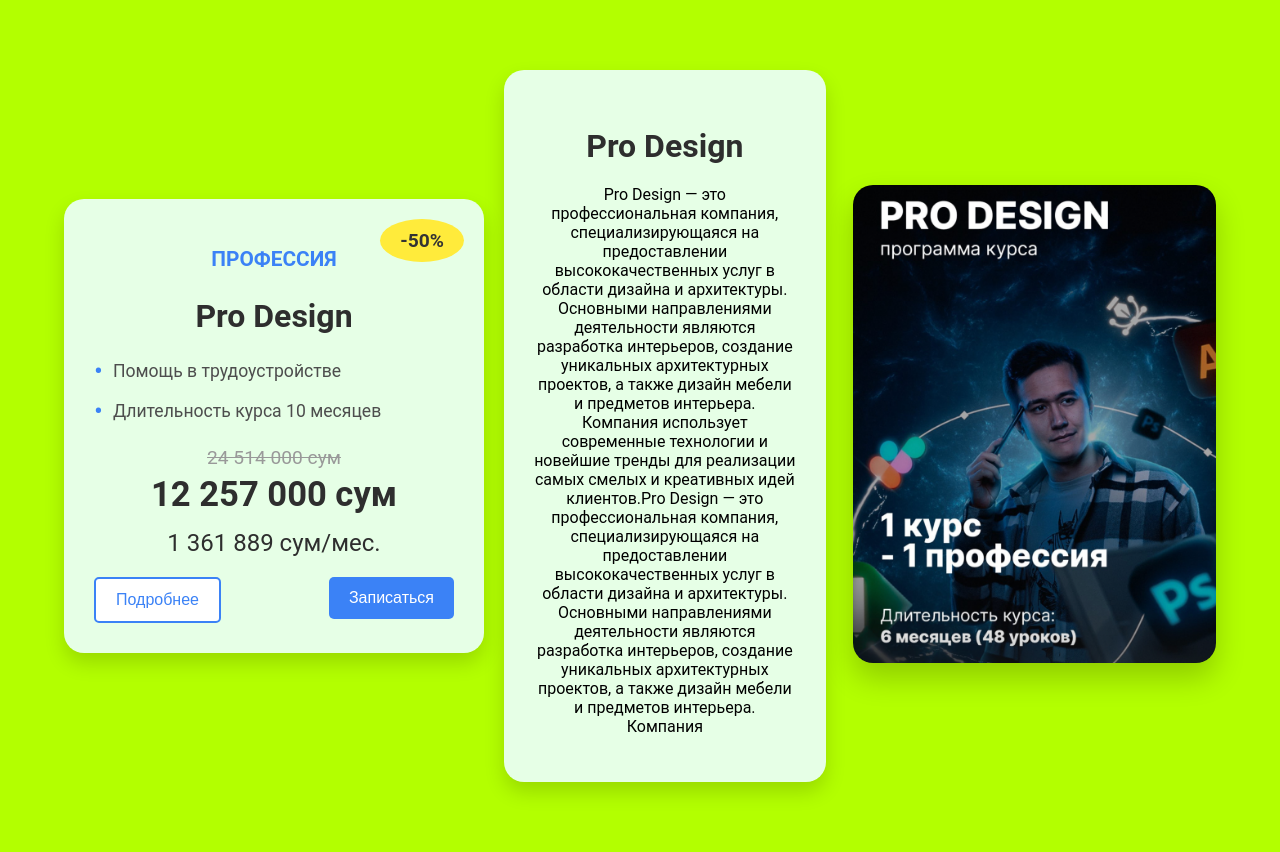
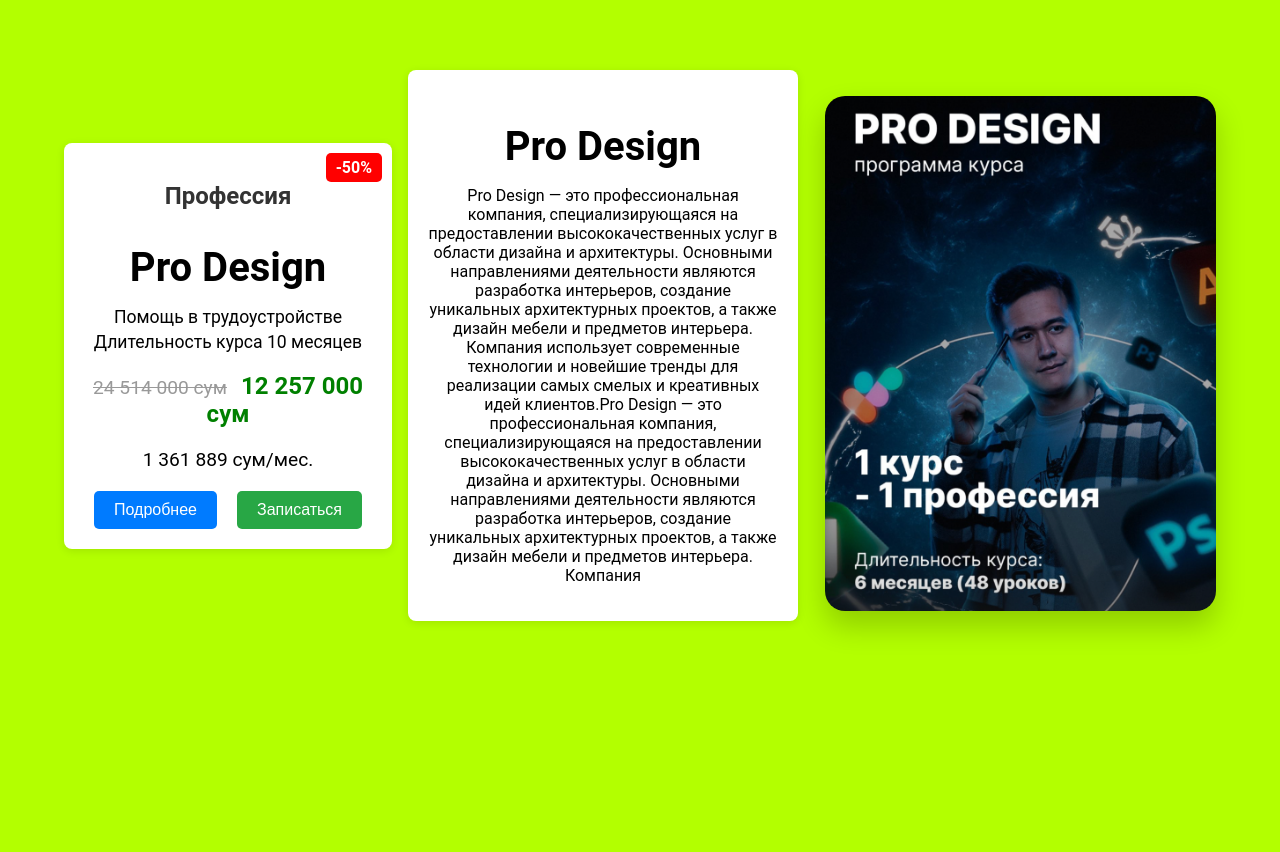
Before and after one commit to Azzimmka/Pro-Unity, a Django app: page /card/ in a window 1280 px wide. Shown: the part 98-950 px from the top of the page. After the commit the page ends 734 px from the top, so only its background shows below. Run offline with Django 5.2, Linux system fonts and the light colour scheme.

Commit message:
base.html ready

```diff
--- a/app/forms.py
+++ b/app/forms.py
@@ -4,4 +4,4 @@ from .models import Registration
 class RegistrationForm(forms.ModelForm):
     class Meta:
         model = Registration
-        fields = ['Имя', 'Фамилия', 'Напровление', 'Телефон']
+        fields = ['ism', 'familiya', 'it', 'telefon']
--- /dev/null
+++ b/app/templates/base.html
@@ -0,0 +1,37 @@
+{% load static %}
+
+<!DOCTYPE html>
+<html lang="ru">
+<head>
+    <meta charset="UTF-8">
+    <meta name="viewport" content="width=device-width, initial-scale=1.0">
+    <title>Pro Unity</title>
+    <link rel="stylesheet" href="{% static 'base.css' %}">
+    {% block css %} {% endblock %}
+</head>
+<body>
+    <header>
+        <div class="container">
+            <h1><a style="text-decoration: none; color: black;" href="{% url 'index' %}">Pro Unity</a></h1>
+            <nav>
+                <ul>
+                    <li><a href="#">О нас</a></li>
+                    <li><a href="#">Учителя</a></li>
+                    <li><a href="{% url 'register' %}">Регистрация</a></li>
+                    <li><a href="{% url 'view_data' %}">Список Учеников</a></li>
+                </ul>
+            </nav>
+        </div>
+    </header>
+
+    {% block register %}
+
+    {% endblock %}
+
+
+
+
+
+
+</body>
+</html>
--- a/app/templates/card.html
+++ b/app/templates/card.html
@@ -1,26 +1,11 @@
+
+{% extends 'base.html' %}
 {% load static %}
-<!DOCTYPE html>
-<html lang="en">
-<head>
-    <meta charset="UTF-8">
-    <meta name="viewport" content="width=device-width, initial-scale=1.0">
-    <title>Document</title>
-    <link rel="stylesheet" href="{% static 'index.css' %}">
-</head>
-<body>
-    <header>
-        <div class="container">
-            <h1><a style="text-decoration: none; color: black;" href="{% url 'index' %}">Pro Unity</a></h1>
-            <nav>
-                <ul>
-                    <li><a href="#">О нас</a></li>
-                    <li><a href="#">Учителя</a></li>
-                    <li><a href="#">Регистрация</a></li>
-                    <li><a href="{% url 'view_data' %}">Список Учеников</a></li>
-                </ul>
-            </nav>
-        </div>
-    </header>
+{% block css %}
+<link rel="stylesheet" href="{% static 'card.css' %}">
+{% endblock %}
+
+    {% block register %}
 
         <main>
             <section class="hero">
@@ -28,140 +13,7 @@
                     <div class="hero-text">
                         <style>
 
-                    .card {
-                        width: 360px;
-                        background-color: #e6ffe6;
-                        border-radius: 20px;
-                        box-shadow: 0 10px 20px rgba(0, 0, 0, 0.15);
-                        overflow: hidden;
-                        transition: transform 0.3s, box-shadow 0.3s;
-                        position: relative;
-                        padding: 30px;
-                    }
 
-                    .card:hover {
-                        transform: translateY(-10px);
-                        box-shadow: 0 20px 40px rgba(0, 0, 0, 0.2);
-                    }
-
-                    .card-content {
-                        text-align: center;
-                    }
-
-                    .card h2 {
-                        color: #3b82f6;
-                        font-size: 1.3em;
-                        margin-bottom: 5px;
-                        text-transform: uppercase;
-                        font-weight: bold;
-                    }
-
-                    .card h1 {
-                        color: #2e2e2e;
-                        font-size: 2em;
-                        margin-bottom: 20px;
-                        line-height: 1.2;
-                    }
-
-                    .card ul {
-                        list-style-type: none;
-                        padding: 0;
-                        margin: 0 0 20px 0;
-                        text-align: left;
-                    }
-
-                    .card ul li {
-                        color: #4d4d4d;
-                        margin-bottom: 10px;
-                        font-size: 1.1em;
-                        display: flex;
-                        align-items: center;
-                    }
-
-                    .card ul li:before {
-                        content: '•';
-                        color: #3b82f6;
-                        margin-right: 10px;
-                        font-size: 1.5em;
-                    }
-
-                    .prices {
-                        display: flex;
-                        flex-direction: column;
-                        align-items: center;
-                        margin-bottom: 15px;
-                        font-size: 1.2em;
-                    }
-
-                    .old-price {
-                        text-decoration: line-through;
-                        color: #999;
-                        font-size: 1em;
-                    }
-
-                    .new-price {
-                        color: #2e2e2e;
-                        font-size: 1.8em;
-                        font-weight: bold;
-                        margin-top: 5px;
-                    }
-
-                    .monthly-price {
-                        color: #2e2e2e;
-                        font-size: 1.5em;
-                        margin-top: 10px;
-                    }
-
-                    .discount {
-                        background-color: #ffeb3b;
-                        border-radius: 50%;
-                        padding: 10px 20px;
-                        color: #333;
-                        font-size: 1.2em;
-                        font-weight: bold;
-                        position: absolute;
-                        top: 20px;
-                        right: 20px;
-                    }
-
-                    .buttons {
-                        display: flex;
-                        justify-content: space-between;
-                        margin-top: 20px;
-                    }
-
-                    button {
-                        border: none;
-                        padding: 12px 20px;
-                        font-size: 1em;
-                        border-radius: 5px;
-                        cursor: pointer;
-                        transition: background-color 0.3s, transform 0.3s;
-                    }
-
-                    button:hover {
-                        transform: translateY(-3px);
-                    }
-
-                    .details {
-                        background-color: #fff;
-                        border: 2px solid #3b82f6;
-                        color: #3b82f6;
-                    }
-
-                    .details:hover {
-                        background-color: #3b82f6;
-                        color: #fff;
-                    }
-
-                    .enroll {
-                        background-color: #3b82f6;
-                        color: #fff;
-                    }
-
-                    .enroll:hover {
-                        background-color: #2a5ea6;
-                    }
                         </style>
                         <div class="card">
                             <div class="discount">-50%</div>
@@ -185,6 +37,7 @@
                         </div>
 
                     </div>
+                    <p style="color: #b3ff00;">1234</p>
 
 
                     <div class="card">
@@ -202,20 +55,9 @@
                     </div>
                 </div>
             </section>
-        {% block register %}
+        </main>
 
     {% endblock %}
-        </main>
-
-
-
-
-
-
 
 </body>
 </html>
-
-
-</body>
-</html>
--- a/app/urls.py
+++ b/app/urls.py
@@ -1,11 +1,13 @@
 from django.urls import path
-from .views import index, register, view_data, card, python, front
+from .views import index, register, view_data, card, python, front, teachers, base
 
 urlpatterns = [
+    path('base', base, name='base'),
     path('', index, name='index'),
     path('card/', card, name='card'),
     path('front/', front, name='front'),
     path('python/', python, name='python'),
     path('register', register, name='register'),
+    path('teachers/', teachers, name='teachers'),
     path('view-data/', view_data, name='view_data'),
 ]
--- a/app/views.py
+++ b/app/views.py
@@ -27,9 +27,9 @@ def view_data(request):
     registrations = Registration.objects.all()
 
     if ism_query:
-        registrations = registrations.filter(Имя__icontains=ism_query)
+        registrations = registrations.filter(ism__icontains=ism_query)
     if it_query:
-        registrations = registrations.filter(Напровление__icontains=it_query)
+        registrations = registrations.filter(it__icontains=it_query)
 
     return render(request, 'view_data.html', {'registrations': registrations})
 
@@ -42,3 +42,10 @@ def python(request):
 
 def front(request):
     return render(request, 'front.html')
+
+def teachers(request):
+    return render(request, 'teachers.html')
+
+
+def base(request):
+    return render(request, 'base.html')
--- /dev/null
+++ b/static/card.css
@@ -0,0 +1,157 @@
+body {
+    font-family: 'Roboto', sans-serif;
+    margin: 0;
+    padding: 0;
+    background-color: #b3ff00;
+}
+
+.container {
+    width: 90%;
+    margin: 0 auto;
+    display: flex;
+    justify-content: space-between;
+    align-items: center;
+    padding: 10px 0;
+}
+
+.hero {
+    display: flex;
+    align-items: center;
+    background-color: #b3ff00;
+    padding: 60px 0;
+}
+
+.hero-text {
+    max-width: 50%;
+    padding-right: 20px;
+}
+
+.hero-text h2 {
+    font-size: 3em;
+    color: #333;
+    margin-bottom: 20px;
+}
+
+.hero-text p {
+    font-size: 1.2em;
+    color: #555;
+    margin: 10px 0;
+}
+
+.hero-text h3 {
+    font-size: 1.8em;
+    color: #333;
+    margin: 30px 0 20px;
+}
+
+.hero-image img {
+    width: 100%;
+    max-width: 500px;
+    border-radius: 20px;
+    box-shadow: 0 15px 30px rgba(0, 0, 0, 0.2);
+    transition: transform 0.3s, box-shadow 0.3s;
+}
+
+.hero-image img:hover {
+    transform: translateY(-10px);
+    box-shadow: 0 30px 60px rgba(0, 0, 0, 0.3);
+}
+
+/* Card styles */
+.card {
+    background-color: #fff;
+    border-radius: 8px;
+    box-shadow: 0 2px 8px rgba(0, 0, 0, 0.1);
+    width: 100%;
+    max-width: 350px;
+    margin-bottom: 20px;
+    padding: 20px;
+    position: relative;
+    text-align: center;
+}
+
+.discount {
+    position: absolute;
+    top: 10px;
+    right: 10px;
+    background-color: red;
+    color: #fff;
+    padding: 5px 10px;
+    border-radius: 5px;
+    font-weight: bold;
+}
+
+.card-content h2 {
+    font-size: 1.5em;
+    margin-bottom: 10px;
+}
+
+.card-content h1 {
+    font-size: 2.5em;
+    margin-bottom: 15px;
+}
+
+.card-content ul {
+    list-style: none;
+    padding: 0;
+    margin-bottom: 20px;
+}
+
+.card-content ul li {
+    margin: 5px 0;
+    font-size: 1.1em;
+}
+
+.prices {
+    margin-bottom: 20px;
+}
+
+.old-price {
+    text-decoration: line-through;
+    color: #999;
+    margin-right: 10px;
+    font-size: 1.2em;
+}
+
+.new-price {
+    color: green;
+    font-size: 1.5em;
+    font-weight: bold;
+}
+
+.monthly-price {
+    font-size: 1.2em;
+    margin-bottom: 20px;
+}
+
+.buttons {
+    display: flex;
+    justify-content: space-around;
+}
+
+.buttons button {
+    padding: 10px 20px;
+    border: none;
+    border-radius: 5px;
+    cursor: pointer;
+    font-size: 1em;
+    transition: background-color 0.3s, color 0.3s;
+}
+
+.buttons .details {
+    background-color: #007bff;
+    color: #fff;
+}
+
+.buttons .details:hover {
+    background-color: #0056b3;
+}
+
+.buttons .enroll {
+    background-color: #28a745;
+    color: #fff;
+}
+
+.buttons .enroll:hover {
+    background-color: #218838;
+}
```
Also changed, not shown: app/models.py (+5 -7 lines), app/templates/index.html (+4 -18 lines), app/templates/teachers.html (added, +70 -0 lines), app/templates/view_data.html (+4 -4 lines), saved_forms/saved_form.html (deleted, +0 -23 lines), static/base.css (added, +51 -0 lines), static/teachers.css (added, +40 -0 lines), app/migrations/0007_rename_имя_registration_familiya_and_more.py (added), db.sqlite3, static/index.css (line endings or trailing spaces). Lines whose indentation alone changed are shown as unchanged.
